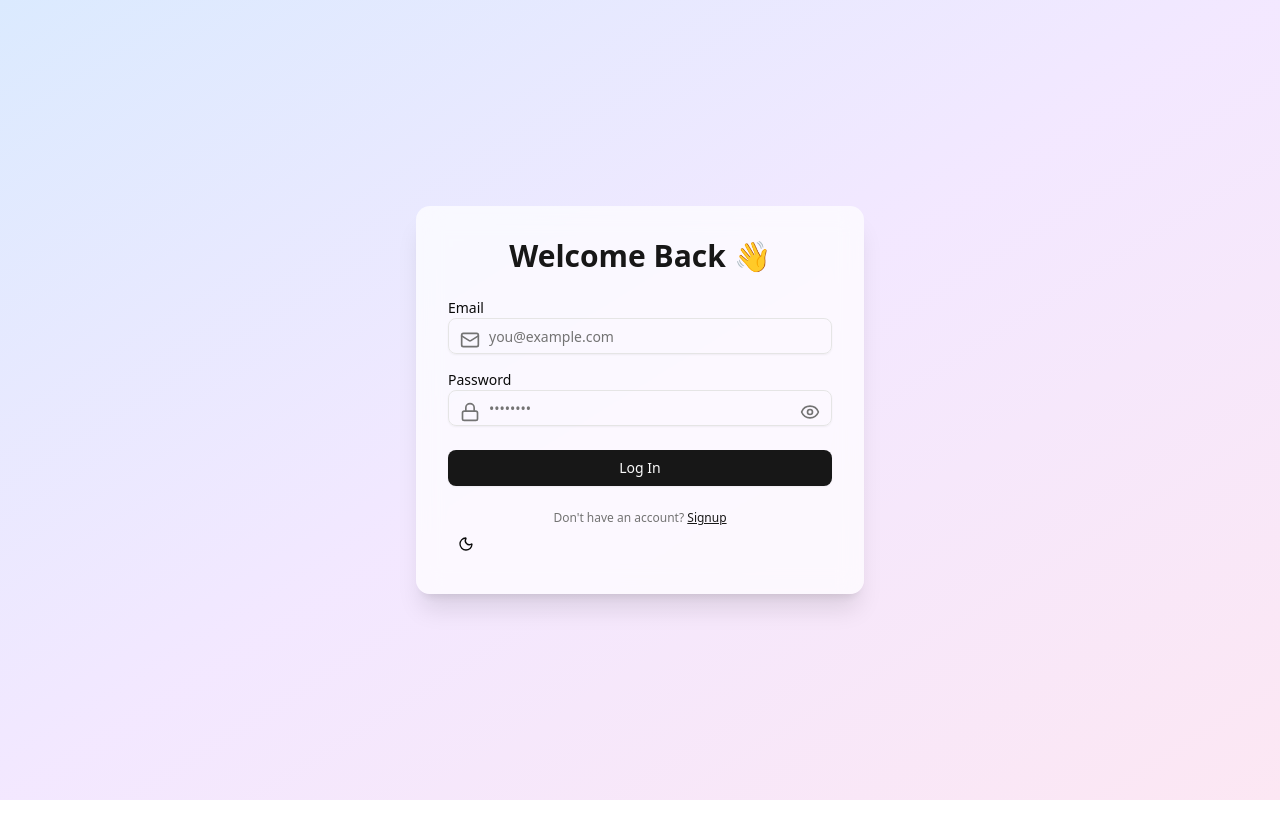
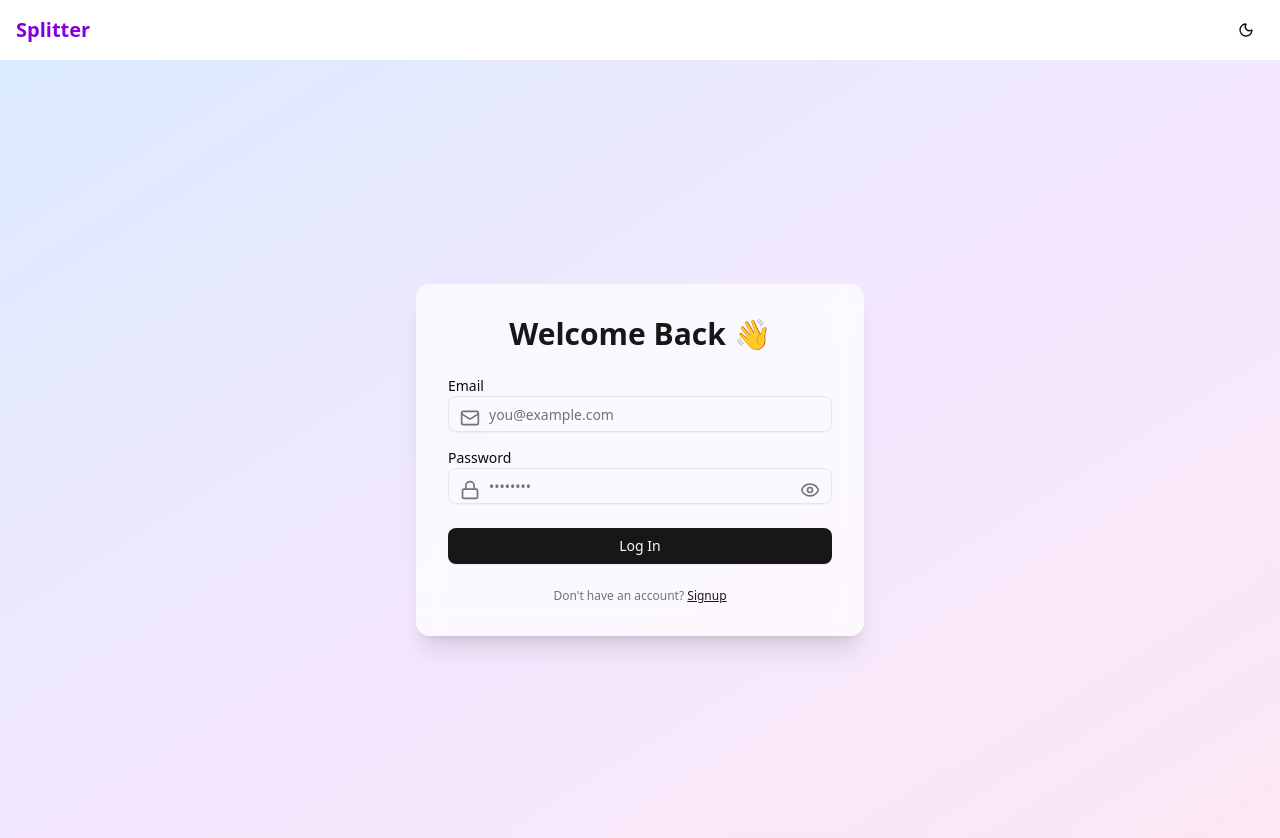
Before and after one commit to ronak3846/splitter-nextjs, a Next.js app: page /login in a window 1280 px wide. Shown: the top 838 px of the page. Before the commit the page ends 800 px from the top, so only its background shows below. Built offline with nearby package versions, Linux system fonts and the light colour scheme.

Commit message:
navbar for homepage

```diff
--- a/app/layout.js
+++ b/app/layout.js
@@ -2,6 +2,7 @@ import { Geist, Geist_Mono } from "next/font/google";
 import "./globals.css";
 import { Toaster } from "sonner";
 import { ThemeProvider } from "@/components/theme-provider";
+import PublicNavbar from "@/components/public-navbar";
 
 const geistSans = Geist({
   variable: "--font-geist-sans",
@@ -21,6 +22,7 @@ export default function RootLayout({ children }) {
         className={`${geistSans.variable} ${geistMono.variable} antialiased`}
       >
         <ThemeProvider attribute="class" defaultTheme="system" enableSystem>
+          <PublicNavbar/>
           {children}
           <Toaster richColors position="top-center" />
         </ThemeProvider>
--- a/app/login/page.jsx
+++ b/app/login/page.jsx
@@ -10,7 +10,6 @@ import { useRouter } from "next/navigation";
 import { Mail, Lock, Eye, EyeOff } from "lucide-react";
 import { motion } from "framer-motion";
 import { showSuccess, showError } from "../utils/toast";
-import { ThemeToggle } from "@/components/theme-toggle";
 
 export default function LoginPage() {
   const router = useRouter();
@@ -122,9 +121,7 @@ export default function LoginPage() {
             Signup
           </span>
         </p>
-        <div className="flex items-center">
-          <ThemeToggle />
-        </div>
+
       </motion.div>
     </div>
   );
--- a/app/signup/page.jsx
+++ b/app/signup/page.jsx
@@ -9,7 +9,7 @@ import { User, Mail, Lock, Phone } from "lucide-react";
 import { motion } from "framer-motion";
 import { Eye, EyeOff } from "lucide-react";
 import { showSuccess, showError } from "../utils/toast";
-import { ThemeToggle } from "@/components/theme-toggle";
+
 
 export default function SignupPage() {
   const router = useRouter();
@@ -162,7 +162,6 @@ export default function SignupPage() {
             Login
           </span>
         </p>
-        <ThemeToggle />
       </motion.div>
     </div>
   );
--- /dev/null
+++ b/components/public-navbar.jsx
@@ -0,0 +1,19 @@
+"use client";
+
+import Link from "next/link";
+import { ThemeToggle } from "./theme-toggle";
+
+export default function PublicNavbar() {
+  return (
+    <header className="w-full px-4 py-3 flex items-center justify-between bg-white dark:bg-gray-900 shadow-md">
+      <Link
+        href="/"
+        className="text-xl font-bold text-purple-700 dark:text-white"
+      >
+        Splitter
+      </Link>
+
+      <ThemeToggle />
+    </header>
+  );
+}
```
